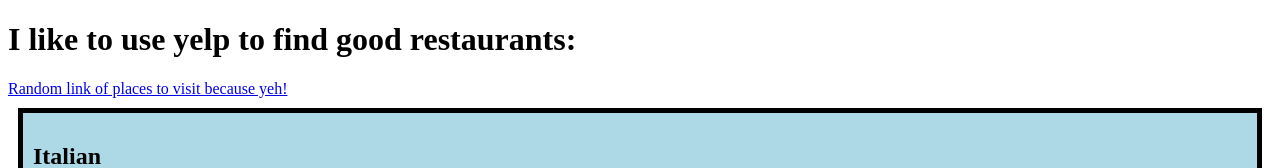
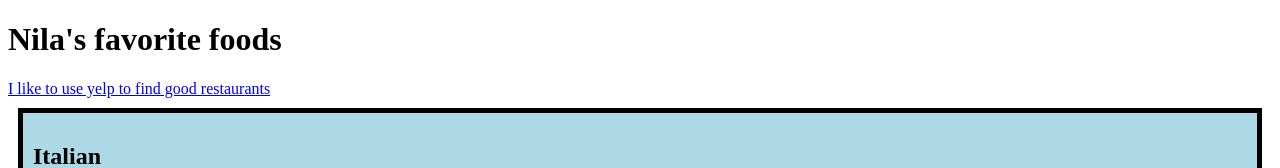
Before and after one commit to nilashibu/nilashibu, a plain HTML site: page index.html in a window 1280 px wide. Shown: the top 168 px of the page. Drawn offline with Linux system fonts and the light colour scheme.

Commit message:
Update index.html

```diff
--- a/index.html
+++ b/index.html
@@ -7,8 +7,8 @@
     </head>
     <body>
         <div class = "Main">
-            <h1 id = "Title">I like to use yelp to find good restaurants:</h1>
-            <a href = "https://www.yelp.com/"> Random link of places to visit because yeh!</a>
+            <h1 id = "Title">Nila's favorite foods</h1>
+            <a href = "https://www.yelp.com/"> I like to use yelp to find good restaurants</a>
         </div>
         <div class = "Italian">
             <h2>Italian</h2>
```
